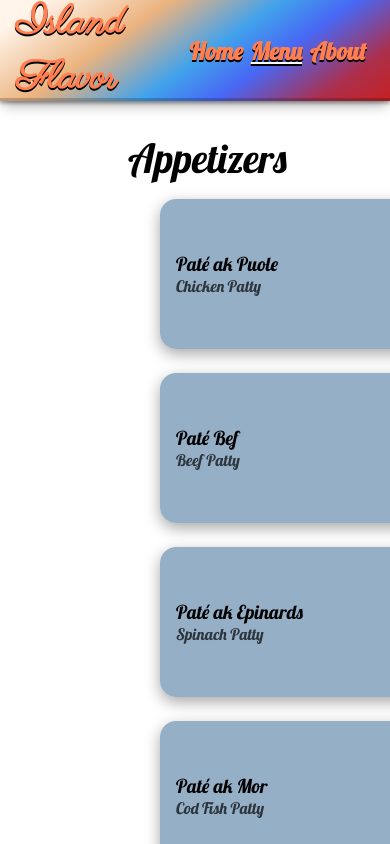
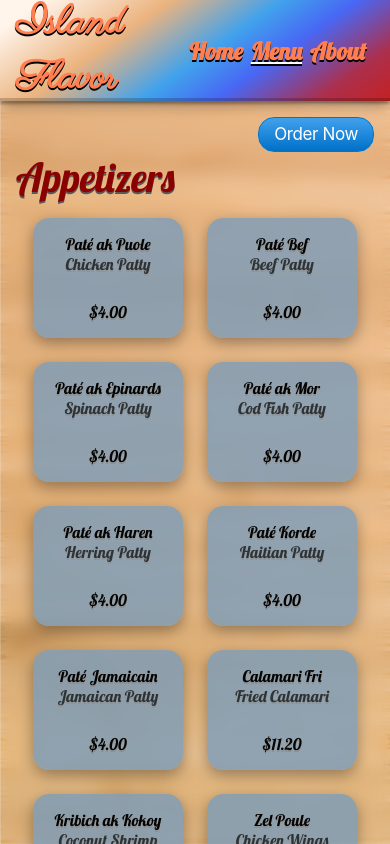
Before and after one commit to jluctamar/island-flavor, a React (Create React App) app: page /menu in a window 390 px wide. Built offline with nearby package versions, Linux system fonts and the light colour scheme.

Commit message:
menu page mobile responsiveness

```diff
--- a/src/components/MenuItem.jsx
+++ b/src/components/MenuItem.jsx
@@ -36,7 +36,9 @@ const Wrapper = styledComponents.div`
 
 
   .text, .price {
-    font-size: 1.2rem;
+    font-size: 1.3rem;
+    color: #040403;
+    text-shadow: 0px 2px #8f8f8f;
 
     &.sub {
         font-size: 1rem;
@@ -44,6 +46,31 @@ const Wrapper = styledComponents.div`
     }
   }
 
+  @media only screen and (max-width: 767px) and (orientation: portrait) {
+    flex-direction: column;
+    height: 120px;
+    width: 150px;
+
+    .text, .price {
+        font-size: 1rem;
+        text-align: center;
+      }
+  }
+  @media only screen and (max-width: 767px) and (orientation: landscape) {
+    flex-direction: column;
+    height: 120px;
+    width: 190px;
+
+    .text, .price {
+        font-size: 1rem;
+        text-align: center;
+      }
+  }
+
+  @media only screen and (min-width: 768px) and (max-width: 1024px) and (orientation: landscape) {
+      width: 300px;
+  }
+
 
 `
 
--- a/src/pages/Menu.jsx
+++ b/src/pages/Menu.jsx
@@ -1,7 +1,8 @@
 import React, { useEffect } from 'react';
 import styled from 'styled-components';
-import LegumesImageList from '../components/LegumesImageList';
+import Footer from '../components/footer';
 import MenuItem from '../components/MenuItem';
+import { PLACE_ORDER_LINK } from '../shared/constants';
 import { fullMenu } from '../shared/menuData';
 
 function Menu(properties) {
@@ -20,14 +21,21 @@ function Menu(properties) {
     meatLegumArr.push(entry);
   });
 
+  const handleOrderClick = () => {
+
+  }
+
 
   useEffect(() => {
-    console.log(appArr);
     properties.parentCallback(simulateScrollHeight);
   });
   return (
     <Wrapper className='wrapper-menu'>
 
+      <div className="meal-sections">
+        <form action={PLACE_ORDER_LINK}>
+          <button type="submit" onClick={handleOrderClick}>Order Now</button>
+        </form>
         <div className='meal-types'>
           <div className="header">Appetizers</div>
           <div className='items'>
@@ -48,6 +56,15 @@ function Menu(properties) {
             {meatLegumArr.map((elem, index) => <MenuItem key={index} creole={elem[1].creole} english={elem[1].english} price={elem[1].price}/>)}
           </div>
         </div>
+
+        <div className="order-action">
+          <div className='text'>Order Pickup or Delivery With Uber Eats</div>
+          <form action={PLACE_ORDER_LINK}>
+              <button type="submit" onClick={handleOrderClick}>Order Now</button>
+            </form>
+        </div>
+      </div>
+      <Footer />
     </Wrapper>
   )
 }
@@ -59,19 +76,57 @@ const Wrapper = styled.div`
   overflow-y: auto;
   height: 100%;
   width: 100%;
-  padding-left: 8em;
-  padding-right: 8em;
-  padding-top: 2em;
+
+  background-image: url(../../assets/wood-background.png);
+  background-repeat: no-repeat;
+  background-size: cover;
+
+  .meal-sections {
+    display: flex;
+    flex-direction: column;
+    height: fit-content;
+    width: fit-content;
+    padding: 3em;
+    padding-left: 7.5em;
     align-items: flex-start;
+    background: rgb(255 255 255 / 10%);
+    backdrop-filter: blur(8px);
+    box-shadow: rgba(17, 17, 26, 0.1) 0px 4px 16px, rgba(17, 17, 26, 0.05) 0px 8px 32px;
 
-  // background-image: url(../../assets/wood-background.png);
-  // background-repeat: no-repeat;
-  // background-size: cover;
+    form {
+      align-self: flex-end;
+    }
+    button {
+      background-image: linear-gradient(#42A1EC, #0070C9);
+      border: 1px solid #0077CC;
+      border-radius: 16px;
+      box-sizing: border-box;
+      color: #FFFFFF;
+      cursor: pointer;
+      direction: ltr;
+      display: block;
+      font-family: "SF Pro Text","SF Pro Icons","AOS Icons","Helvetica Neue",Helvetica,Arial,sans-serif;
+      font-size: 17px;
+      font-weight: 400;
+      letter-spacing: -.022em;
+      line-height: 1.47059;
+      min-width: 30px;
+      overflow: visible;
+      padding: 4px 15px;
+      text-align: center;
+      vertical-align: baseline;
+      user-select: none;
+      -webkit-user-select: none;
+      touch-action: manipulation;
+      white-space: nowrap;
+    }
 
 
     .header {
-    font-size: 2.5rem;
+      font-size: 3rem;
       margin-bottom: 16px;
+      color: var(--text-color-secondary);
+      text-shadow: 0px 2px #595959;
     }
     .items {
       display: flex;
@@ -82,6 +137,97 @@ const Wrapper = styled.div`
       margin-bottom: 3em;
     }
 
+
+    .order-action {
+      display: flex;
+      flex-direction: row;
+      justify-content: space-evenly;
+      align-self: center;
+      width: 75%;
+      .text {
+        font-size: 2rem;
+      }
+    }
+  }
+
+
+  @media only screen and (max-width: 767px) {
+
+    .meal-sections {
+      padding: 1em;
+
+      .header {
+        font-size: 2.5rem;
+      }
+      .items {
+        justify-content: center;
+        margin-left: 0em;
+      }
+
+      .order-action {
+        flex-direction: column;
+        width: 100%;
+        .text {
+          font-size: 1.5rem;
+          text-align: center;
+        }
+        form {
+          align-self: center;
+          margin-top: 8px;
+        }
+      }
+    }
+  }
+
+
+  @media only screen and (min-width: 768px) and (max-width: 1024px) and (orientation: portrait) {
+    .meal-sections {
+      padding: 1em;
+
+      .items {
+        margin-left: 0em;
+        justify-content: center;
+      }
+      .order-action {
+        flex-direction: column;
+        width: 100%;
+        .text {
+          font-size: 1.5rem;
+          text-align: center;
+        }
+
+        form {
+          align-self: center;
+          margin-top: 8px;
+        }
+      }
+    }
+  }
+
+  @media only screen and (min-width: 768px) and (max-width: 1024px) and (orientation: landscape) {
+    .meal-sections {
+      padding: 1em;
+
+      .items {
+        margin-left: 0em;
+        justify-content: center;
+      }
+      .order-action {
+        flex-direction: column;
+        width: 100%;
+        .text {
+          font-size: 1.5rem;
+          text-align: center;
+        }
+
+        form {
+          align-self: center;
+          margin-top: 8px;
+        }
+      }
+    }
+  }
+
 `
 
 export default Menu
--- a/src/shared/constants.js
+++ b/src/shared/constants.js
@@ -3,3 +3,4 @@ export const APP_PRENAME="C & E";
 export const HERO_OVERLAY_MESSAGE="Delicious Food at Affordable Prices!"
 export const COPYRIGHT="© 2019 ISLAND FLAVOR";
 export const CUSTOMER_SERVICE_AIM="We aim to offer you high quality delicious Caribbean Cuisine in a clean environment that makes you feel at home."
+export const PLACE_ORDER_LINK="https://www.doordash.com/store/c-&-e-island-flavor,-llc-orangeburg-766649/?pickup=true&utm_campaign=gpa"
```
Lines whose indentation alone changed are shown as unchanged.
